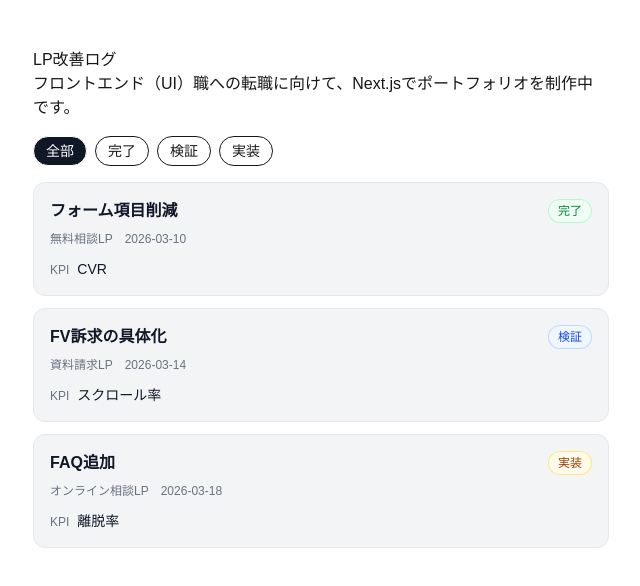
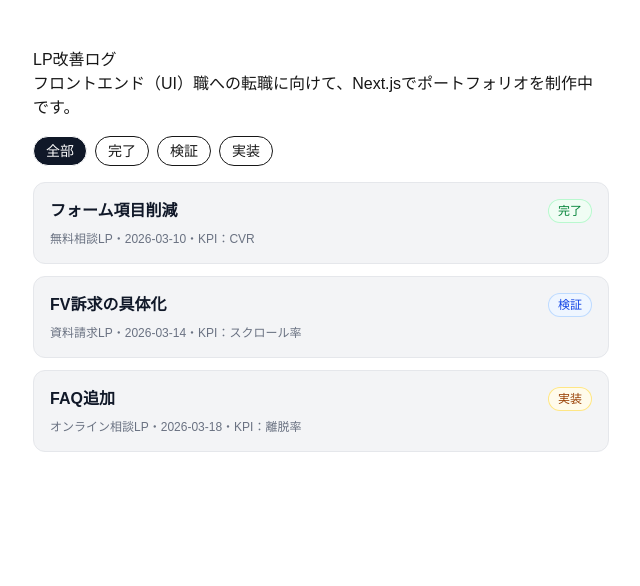
Before and after one commit to a-natsu/lp-log, a Next.js app: page / in a window 1280 px wide. Shown: the top 586 px of the page, without its empty margins (319-959 px from the left). Built offline with nearby package versions, Linux system fonts and the light colour scheme.

Commit message:
Unify meta line in LogCard

```diff
--- a/app/components/LogCard.tsx
+++ b/app/components/LogCard.tsx
@@ -22,14 +22,10 @@ export function LogCard({ log }: { log: Log }) {
           </span>
         </div>
 
-        <div className="mt-2 flex flex-wrap gap-x-3 gap-y-1 text-xs text-gray-500">
-          <span>{log.lp}</span>
-          <span>{log.date}</span>
-        </div>
-
-        <div className="mt-3 flex items-baseline gap-2">
-          <span className="text-xs text-gray-500">KPI</span>
-          <span className="text-sm font-medium text-gray-900">{log.kpi}</span>
+        <div className="mt-2 flex flex-wrap gap-2 text-xs text-gray-500">
+          <span className="truncate">
+            {log.lp}・{log.date}・KPI：{log.kpi}
+          </span>
         </div>
       </Link>
     </li>
```
